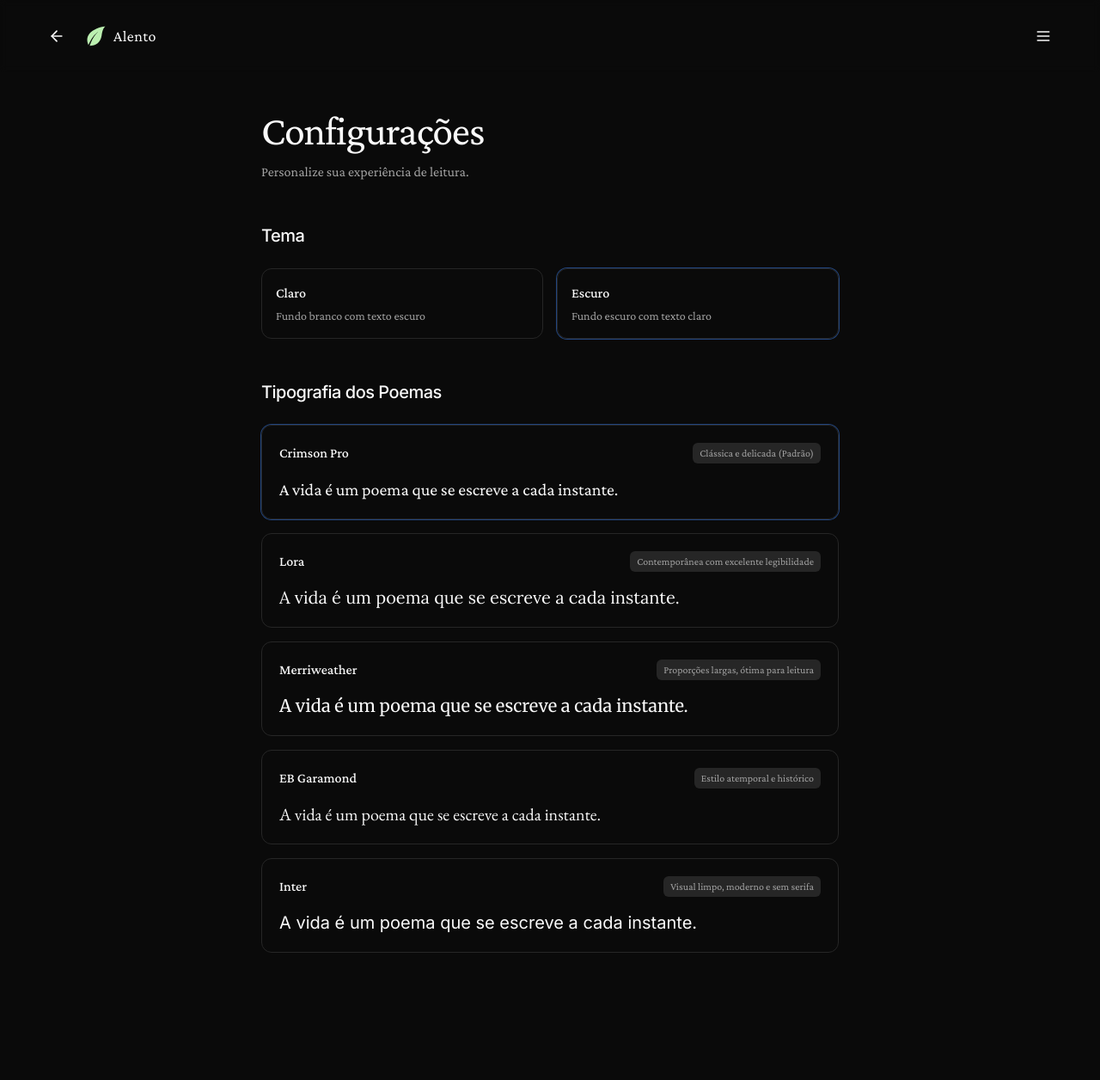
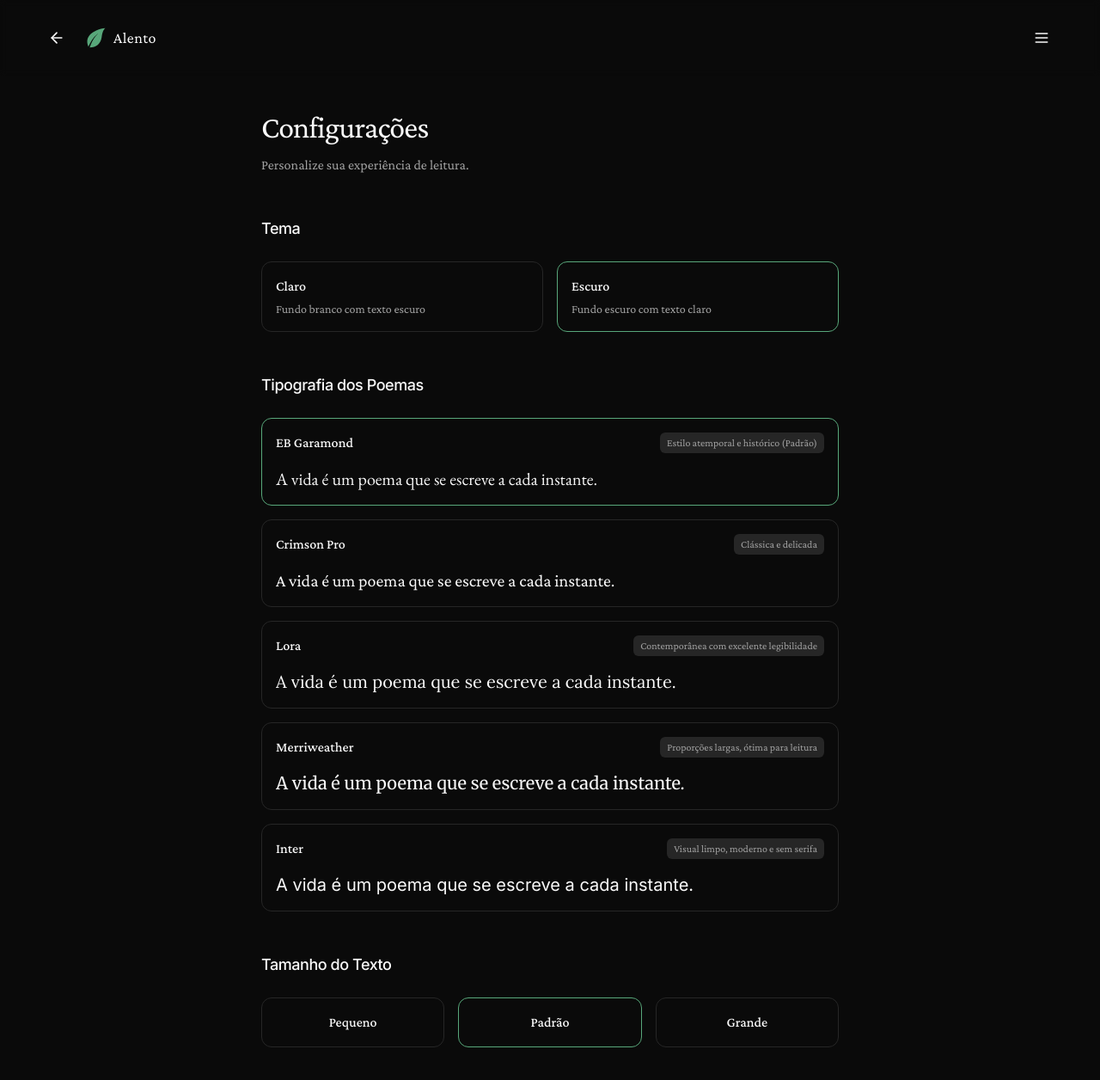
Before and after one commit to rgmello/alento, a Next.js app: page /settings in a window 1280 px wide. Shown: the top 1256 px of the page at 86% size. Built offline with nearby package versions, Linux system fonts and the light colour scheme.

Commit message:
feat: text size config

```diff
--- a/src/app/components/Navigation.tsx
+++ b/src/app/components/Navigation.tsx
@@ -39,7 +39,7 @@ export function Navigation() {
               </button>
             )}
             <Link href="/" className="text-lg tracking-wide text-foreground/80 hover:text-foreground transition-colors flex items-center gap-2" style={{ fontFamily: 'var(--font-serif)' }}>
-              <svg width="24" height="24" viewBox="780 440 700 740" fill="currentColor" className="text-accent-foreground" preserveAspectRatio="xMidYMid meet">
+              <svg width="24" height="24" viewBox="780 440 700 740" fill="currentColor" className="text-accent" preserveAspectRatio="xMidYMid meet">
                 <path d="M 1448.57 461.428 C 1451.24 461.063 1451.21 460.847 1453.65 461.861 C 1359.18 542.906 1343.8 676.428 1323.65 792.394 C 1282.81 1027.42 1133.8 1149.64 894.394 1158.88 C 944.436 1010.28 1011.81 873.339 1108.83 749.558 C 1124.44 729.644 1140.75 710.284 1157.73 691.514 C 1166.93 681.378 1178.6 670.1 1187.08 659.908 L 1187.8 659.033 C 1176.71 667.362 1167.21 675.298 1156.69 684.31 C 1020.26 799.578 915.987 965.085 849.713 1129.7 C 826.646 1082.14 812.295 1030.83 807.342 978.211 C 798.62 881.148 825.515 790.382 888.816 716.382 C 1015.96 567.749 1259.03 478.346 1448.57 461.428 z"/>
               </svg>
               Alento
@@ -49,7 +49,7 @@ export function Navigation() {
           <div className="flex items-center gap-4">
             <button
               onClick={() => setIsOpen(!isOpen)}
-              className="p-2 rounded-full hover:bg-muted/50 transition-colors text-foreground/60 hover:text-foreground"
+              className="flex items-center justify-center w-10 h-10 rounded-full hover:bg-muted/50 transition-colors text-foreground/60 hover:text-foreground"
               aria-label="Menu"
             >
               <svg className="w-5 h-5" fill="none" viewBox="0 0 24 24" stroke="currentColor">
@@ -91,7 +91,7 @@ export function Navigation() {
                   <Link
                     href={link.path}
                     onClick={() => setIsOpen(false)}
-                    className={`text-4xl md:text-6xl tracking-tight transition-colors ${
+                    className={`text-2xl tracking-tight transition-colors ${
                       pathname === link.path
                         ? 'text-foreground'
                         : 'text-foreground/40 hover:text-foreground/70'
--- /dev/null
+++ b/src/app/contexts/FontSizeContext.tsx
@@ -0,0 +1,43 @@
+"use client";
+
+import { createContext, useContext, useEffect, useState, ReactNode } from 'react';
+
+export type FontSizeOption = 'small' | 'base' | 'large';
+
+interface FontSizeContextType {
+  fontSize: FontSizeOption;
+  setFontSize: (size: FontSizeOption) => void;
+}
+
+const FontSizeContext = createContext<FontSizeContextType | undefined>(undefined);
+
+export function FontSizeProvider({ children }: { children: ReactNode }) {
+  const [fontSize, setFontSize] = useState<FontSizeOption>('base');
+
+  useEffect(() => {
+    const root = document.documentElement;
+    // Padrão em Tailwind é 16px.
+    // Usaremos 14px para 'Pequeno', 16px para 'Padrão' e 18px para 'Grande'.
+    if (fontSize === 'small') {
+      root.style.setProperty('--font-size', '14px');
+    } else if (fontSize === 'large') {
+      root.style.setProperty('--font-size', '18px');
+    } else {
+      root.style.setProperty('--font-size', '16px');
+    }
+  }, [fontSize]);
+
+  return (
+    <FontSizeContext.Provider value={{ fontSize, setFontSize }}>
+      {children}
+    </FontSizeContext.Provider>
+  );
+}
+
+export function useFontSize() {
+  const context = useContext(FontSizeContext);
+  if (!context) {
+    throw new Error('useFontSize must be used within FontSizeProvider');
+  }
+  return context;
+}
--- a/src/app/contexts/TypographyContext.tsx
+++ b/src/app/contexts/TypographyContext.tsx
@@ -12,7 +12,7 @@ interface TypographyContextType {
 const TypographyContext = createContext<TypographyContextType | undefined>(undefined);
 
 export function TypographyProvider({ children }: { children: ReactNode }) {
-  const [typography, setTypography] = useState<TypographyOption>('crimson');
+  const [typography, setTypography] = useState<TypographyOption>('garamond');
 
   return (
     <TypographyContext.Provider value={{ typography, setTypography }}>
--- a/src/app/layout.tsx
+++ b/src/app/layout.tsx
@@ -1,6 +1,7 @@
 import type { Metadata } from 'next';
 import { ThemeProvider } from './contexts/ThemeContext';
 import { TypographyProvider } from './contexts/TypographyContext';
+import { FontSizeProvider } from './contexts/FontSizeContext';
 import { Navigation } from './components/Navigation';
 import '../styles/index.css';
 
@@ -32,10 +33,12 @@ export default function RootLayout({
       <body>
         <ThemeProvider>
           <TypographyProvider>
-            <div className="min-h-screen bg-background text-foreground">
-              <Navigation />
-              {children}
-            </div>
+            <FontSizeProvider>
+              <div className="min-h-screen bg-background text-foreground">
+                <Navigation />
+                {children}
+              </div>
+            </FontSizeProvider>
           </TypographyProvider>
         </ThemeProvider>
       </body>
--- a/src/app/page.tsx
+++ b/src/app/page.tsx
@@ -29,18 +29,24 @@ export default function Home() {
         <PoemDisplay poem={poem} />
       </motion.div>
 
-      <motion.button
+      <motion.div
         initial={{ opacity: 0 }}
         animate={{ opacity: 1 }}
         transition={{ delay: 0.8, duration: 0.6 }}
+        className="fixed bottom-0 left-0 right-0 z-40 pointer-events-none pb-8 px-6 md:px-12"
+      >
+        <div className="max-w-7xl mx-auto flex justify-end">
+          <motion.button
             whileHover={{ scale: 1.1, opacity: 0.8 }}
             whileTap={{ scale: 0.9 }}
             onClick={handleNewPoem}
-        className="fixed bottom-8 right-8 p-3 rounded-full bg-foreground/5 hover:bg-foreground/10 text-foreground/50 hover:text-foreground/70 transition-all backdrop-blur-sm border border-foreground/10"
+            className="flex items-center justify-center w-10 h-10 rounded-full bg-foreground/5 hover:bg-foreground/10 text-foreground/50 hover:text-foreground/70 transition-all backdrop-blur-sm border border-foreground/10 pointer-events-auto"
             aria-label="Poema aleatório"
           >
             <Shuffle className="w-5 h-5" />
           </motion.button>
         </div>
+      </motion.div>
+    </div>
   );
 }
--- a/src/app/settings/page.tsx
+++ b/src/app/settings/page.tsx
@@ -3,16 +3,18 @@
 import { motion } from 'motion/react';
 import { useTheme } from '../contexts/ThemeContext';
 import { useTypography, TypographyOption } from '../contexts/TypographyContext';
+import { useFontSize, FontSizeOption } from '../contexts/FontSizeContext';
 
 export default function SettingsPage() {
   const { theme, setTheme } = useTheme();
   const { typography, setTypography } = useTypography();
+  const { fontSize, setFontSize } = useFontSize();
 
   const typographyOptions: { id: TypographyOption; label: string; description: string }[] = [
-    { id: 'crimson', label: 'Crimson Pro', description: 'Clássica e delicada (Padrão)' },
+    { id: 'garamond', label: 'EB Garamond', description: 'Estilo atemporal e histórico (Padrão)' },
+    { id: 'crimson', label: 'Crimson Pro', description: 'Clássica e delicada' },
     { id: 'lora', label: 'Lora', description: 'Contemporânea com excelente legibilidade' },
     { id: 'merriweather', label: 'Merriweather', description: 'Proporções largas, ótima para leitura' },
-    { id: 'garamond', label: 'EB Garamond', description: 'Estilo atemporal e histórico' },
     { id: 'inter', label: 'Inter', description: 'Visual limpo, moderno e sem serifa' },
   ];
 
@@ -31,7 +33,7 @@ export default function SettingsPage() {
           transition={{ delay: 0.2, duration: 0.6 }}
           className="space-y-3"
         >
-          <h1 className="text-3xl md:text-5xl tracking-tight text-foreground/90" style={{ fontFamily: 'var(--font-serif)' }}>
+          <h1 className="text-3xl md:text-4xl tracking-tight text-foreground/90" style={{ fontFamily: 'var(--font-serif)' }}>
             Configurações
           </h1>
           <p className="text-muted-foreground text-sm md:text-base">
@@ -45,13 +47,13 @@ export default function SettingsPage() {
           transition={{ delay: 0.3, duration: 0.6 }}
           className="space-y-6"
         >
-          <h2 className="text-xl font-medium tracking-tight text-foreground/80" style={{ fontFamily: 'var(--font-sans)' }}>Tema</h2>
+          <h2 className="text-lg font-medium tracking-tight text-foreground/80" style={{ fontFamily: 'var(--font-sans)' }}>Tema</h2>
           <div className="grid grid-cols-2 gap-4">
             <button
               onClick={() => setTheme('light')}
               className={`p-4 rounded-xl border text-left transition-all ${
                 theme === 'light'
-                  ? 'border-foreground/50 bg-foreground/5 ring-1 ring-foreground/20'
+                  ? 'border-accent bg-accent/10'
                   : 'border-border hover:border-foreground/30 hover:bg-muted/30'
               }`}
             >
@@ -62,7 +64,7 @@ export default function SettingsPage() {
               onClick={() => setTheme('dark')}
               className={`p-4 rounded-xl border text-left transition-all ${
                 theme === 'dark'
-                  ? 'border-foreground/50 bg-foreground/5 ring-1 ring-foreground/20'
+                  ? 'border-accent bg-accent/10'
                   : 'border-border hover:border-foreground/30 hover:bg-muted/30'
               }`}
             >
@@ -78,15 +80,15 @@ export default function SettingsPage() {
           transition={{ delay: 0.4, duration: 0.6 }}
           className="space-y-6"
         >
-          <h2 className="text-xl font-medium tracking-tight text-foreground/80" style={{ fontFamily: 'var(--font-sans)' }}>Tipografia dos Poemas</h2>
+          <h2 className="text-lg font-medium tracking-tight text-foreground/80" style={{ fontFamily: 'var(--font-sans)' }}>Tipografia dos Poemas</h2>
           <div className="grid grid-cols-1 gap-4">
             {typographyOptions.map((option) => (
               <button
                 key={option.id}
                 onClick={() => setTypography(option.id)}
-                className={`p-5 rounded-xl border text-left transition-all flex flex-col gap-2 ${
+                className={`p-4 rounded-xl border text-left transition-all flex flex-col gap-2 ${
                   typography === option.id
-                    ? 'border-foreground/50 bg-foreground/5 ring-1 ring-foreground/20'
+                    ? 'border-accent bg-accent/10'
                     : 'border-border hover:border-foreground/30 hover:bg-muted/30'
                 }`}
               >
@@ -104,6 +106,32 @@ export default function SettingsPage() {
             ))}
           </div>
         </motion.div>
+
+        <motion.div
+          initial={{ opacity: 0 }}
+          animate={{ opacity: 1 }}
+          transition={{ delay: 0.5, duration: 0.6 }}
+          className="space-y-6"
+        >
+          <h2 className="text-lg font-medium tracking-tight text-foreground/80" style={{ fontFamily: 'var(--font-sans)' }}>Tamanho do Texto</h2>
+          <div className="grid grid-cols-3 gap-4">
+            {(['small', 'base', 'large'] as FontSizeOption[]).map((size) => (
+              <button
+                key={size}
+                onClick={() => setFontSize(size)}
+                className={`p-4 rounded-xl border text-center transition-all ${
+                  fontSize === size
+                    ? 'border-accent bg-accent/10'
+                    : 'border-border hover:border-foreground/30 hover:bg-muted/30'
+                }`}
+              >
+                <div className="font-medium">
+                  {size === 'small' ? 'Pequeno' : size === 'base' ? 'Padrão' : 'Grande'}
+                </div>
+              </button>
+            ))}
+          </div>
+        </motion.div>
       </div>
     </motion.div>
   );
--- a/src/styles/index.css
+++ b/src/styles/index.css
@@ -19,8 +19,8 @@
     --secondary-foreground: oklch(0 0 0);
     --muted: oklch(0.96 0 0);
     --muted-foreground: oklch(0.5 0 0);
-    --accent: oklch(0.96 0.04 140);
-    --accent-foreground: oklch(0.3 0.1 140);
+    --accent: #417B5A;
+    --accent-foreground: oklch(0.98 0 0);
     --destructive: oklch(0.5 0.2 25);
     --destructive-foreground: oklch(1 0 0);
     --border: oklch(0.9 0 0);
@@ -47,8 +47,8 @@
     --secondary-foreground: oklch(0.985 0 0);
     --muted: oklch(0.269 0 0);
     --muted-foreground: oklch(0.708 0 0);
-    --accent: oklch(0.2 0.05 140);
-    --accent-foreground: oklch(0.9 0.1 140);
+    --accent: #58A77A;
+    --accent-foreground: oklch(0.145 0 0);
     --destructive: oklch(0.396 0.141 25.723);
     --destructive-foreground: oklch(0.637 0.237 25.331);
     --border: oklch(0.269 0 0);
```
Also changed, not shown: public/icon.svg. Lines whose indentation alone changed are shown as unchanged.
